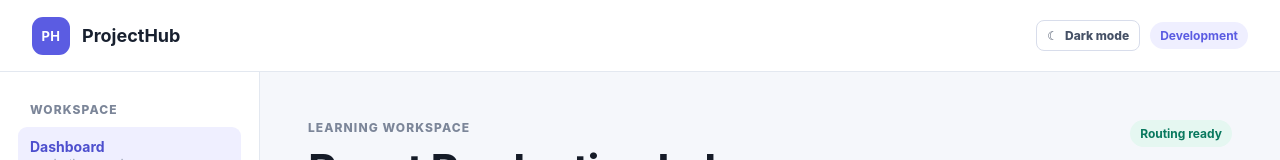
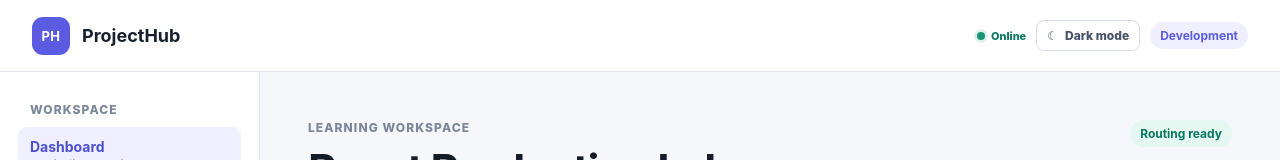
Before and after one commit to prabhakarlainipg/coding-practice, a React (Vite) app in the folder react/my-react-app/: page / in a window 1280 px wide. Shown: the top 160 px of the page. Built offline with nearby package versions, Linux system fonts and the light colour scheme.

Commit message:
useSyncExternalStore network status subscribe, getsnapshot, getserversnapshot

```diff
--- a/react/my-react-app/src/App.css
+++ b/react/my-react-app/src/App.css
@@ -8,6 +8,11 @@
 .theme-toggle { display: inline-flex; align-items: center; gap: 7px; padding: 7px 10px; border: 1px solid #d8ddeb; border-radius: 8px; color: #465166; background: #fff; font-size: 12px; font-weight: 800; cursor: pointer; }
 .theme-toggle:hover { border-color: #5b5ce2; color: #4d4fce; }
 .theme-toggle:focus-visible { outline: 3px solid rgba(91, 92, 226, .35); outline-offset: 2px; }
+.network-status { display: inline-flex; align-items: center; gap: 6px; color: #08785e; font-size: 11px; font-weight: 800; }
+.network-status > span { width: 8px; height: 8px; border-radius: 50%; background: #159477; box-shadow: 0 0 0 3px rgba(21, 148, 119, .13); }
+.network-status--offline { color: #9f2929; }
+.network-status--offline > span { background: #c94a4a; box-shadow: 0 0 0 3px rgba(201, 74, 74, .13); }
+.offline-banner { position: fixed; z-index: 900; right: 20px; bottom: 20px; max-width: 390px; padding: 13px 16px; border: 1px solid #efb8b8; border-radius: 10px; color: #812520; background: #fff3f3; box-shadow: 0 12px 30px rgba(80, 25, 25, .15); font-size: 12px; font-weight: 700; line-height: 1.5; }
 .app-layout { display: grid; grid-template-columns: 260px minmax(0, 1fr); min-height: calc(100vh - 73px); }
 .sidebar { padding: 30px 18px; background: #fff; border-right: 1px solid #e3e8f0; }
 .sidebar__label, .eyebrow { margin: 0; color: #7c8699; font-size: 12px; font-weight: 800; letter-spacing: .09em; text-transform: uppercase; }
@@ -307,3 +312,4 @@
 :root[data-theme='dark'] .secondary-button,
 :root[data-theme='dark'] .theme-toggle { border-color: #3b4354; color: #d7dcea; background: #242a37; }
 :root[data-theme='dark'] .profile-grid section { background: #242a37; }
+:root[data-theme='dark'] .offline-banner { border-color: #713e3e; color: #ffc7c7; background: #352325; }
--- /dev/null
+++ b/react/my-react-app/src/components/NetworkStatus.tsx
@@ -0,0 +1,24 @@
+import { useOnlineStatus } from '../hooks/useOnlineStatus'
+
+export function NetworkStatus() {
+  const isOnline = useOnlineStatus()
+
+  return (
+    <>
+      <span
+        className={isOnline ? 'network-status' : 'network-status network-status--offline'}
+        role="status"
+        aria-live="polite"
+      >
+        <span aria-hidden="true" />
+        {isOnline ? 'Online' : 'Offline'}
+      </span>
+
+      {!isOnline && (
+        <div className="offline-banner" role="alert">
+          You’re offline. Cached pages remain available; network actions will resume after reconnection.
+        </div>
+      )}
+    </>
+  )
+}
--- /dev/null
+++ b/react/my-react-app/src/hooks/useOnlineStatus.ts
@@ -0,0 +1,25 @@
+import { useSyncExternalStore } from 'react'
+//useSyncExternalStore is designed for values managed outside React.
+
+//listen for future client changes
+function subscribe(onStoreChange: () => void) {
+  window.addEventListener('online', onStoreChange)
+  window.addEventListener('offline', onStoreChange)
+
+  return () => {
+    window.removeEventListener('online', onStoreChange)
+    window.removeEventListener('offline', onStoreChange)
+  }
+}
+// read the current browser value
+function getSnapshot() {
+  return navigator.onLine
+}
+// read the server/initial hydration value
+function getServerSnapshot() {
+  return true
+}
+
+export function useOnlineStatus(): boolean {
+  return useSyncExternalStore(subscribe, getSnapshot, getServerSnapshot)
+}
--- a/react/my-react-app/src/layouts/AppLayout.tsx
+++ b/react/my-react-app/src/layouts/AppLayout.tsx
@@ -2,6 +2,7 @@ import { Suspense } from 'react'
 import { ErrorBoundary } from 'react-error-boundary'
 import { Link, Outlet, useLocation } from 'react-router-dom'
 import { Navigation } from '../components/Navigation'
+import { NetworkStatus } from '../components/NetworkStatus'
 import { RouteErrorFallback } from '../components/RouteErrorFallback'
 import { RouteLoading } from '../components/RouteLoading'
 import { ThemeToggle } from '../features/preferences/components/ThemeToggle'
@@ -27,6 +28,7 @@ export function AppLayout() {
           <span>ProjectHub</span>
         </Link>
         <div className="header-actions">
+          <NetworkStatus />
           <ThemeToggle />
           <span className="environment-badge">Development</span>
         </div>
```
